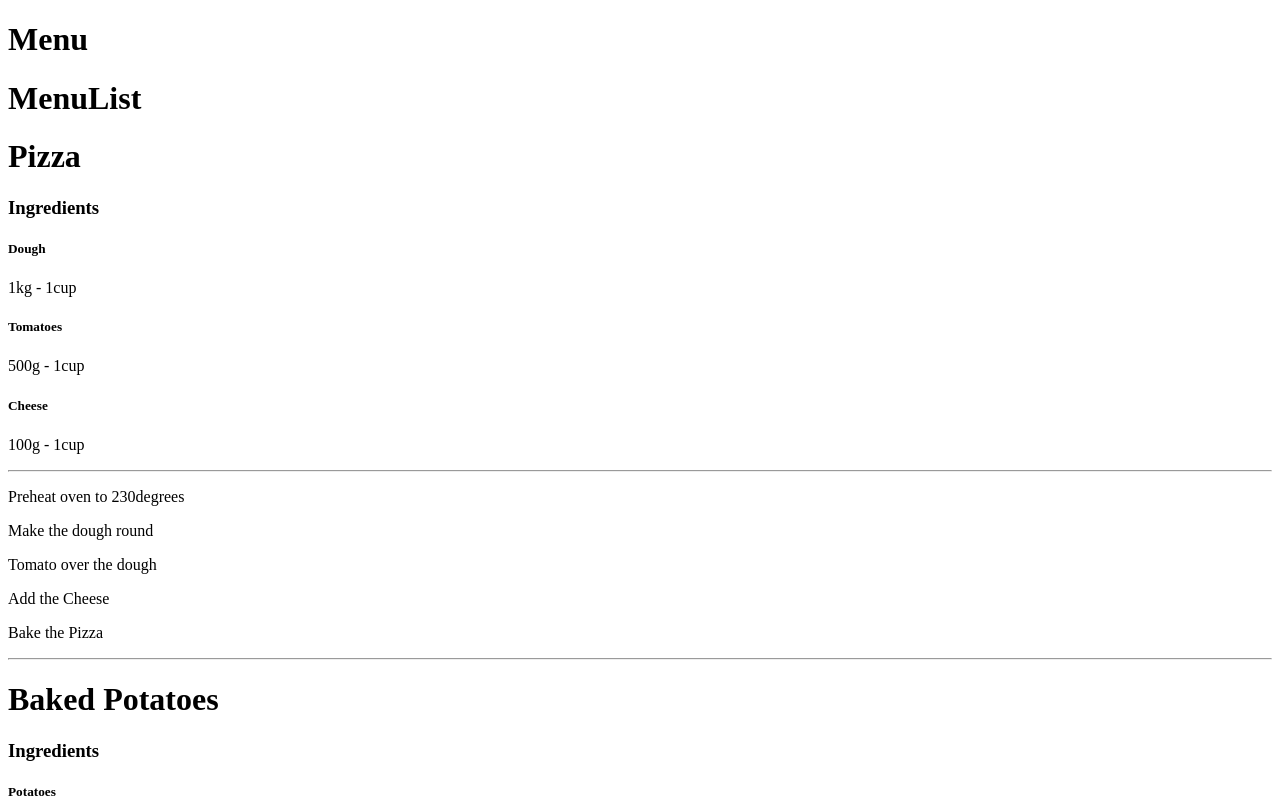
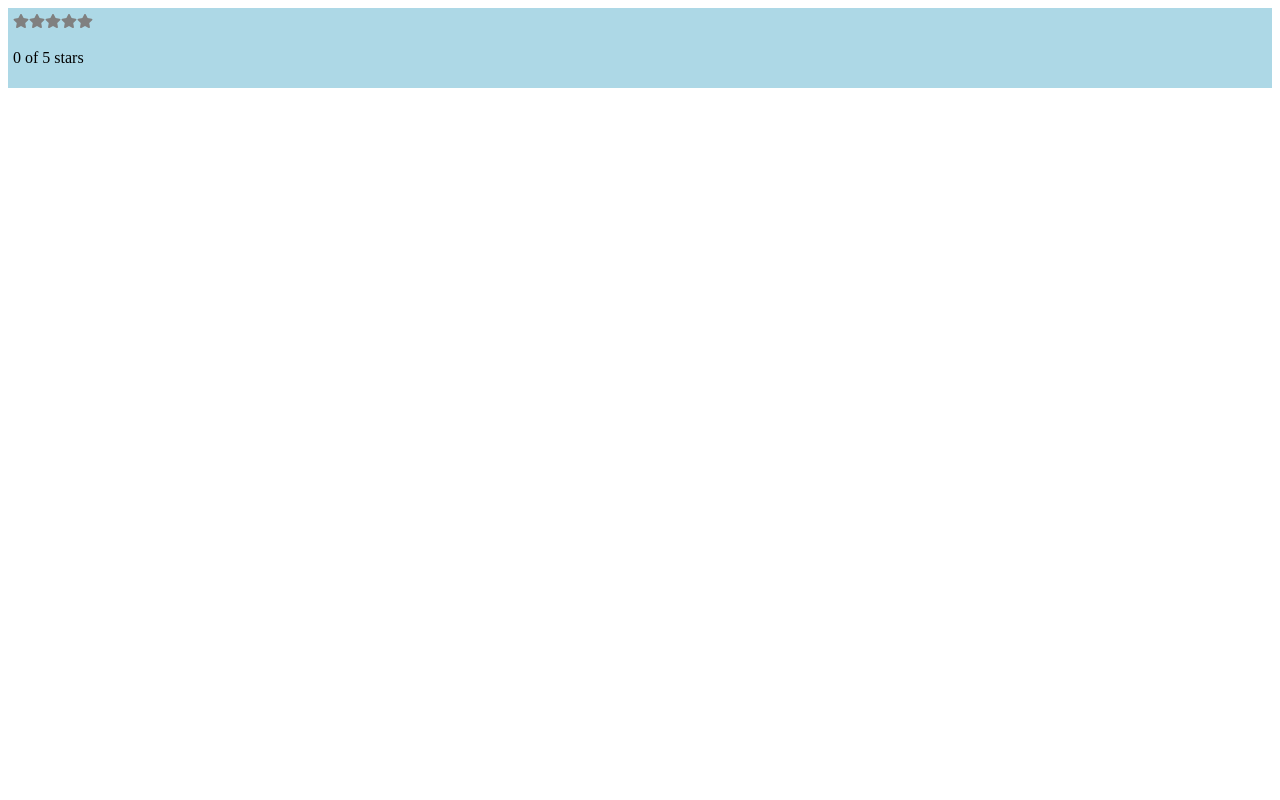
Before and after one commit to Hakan2211/everyday_exercise, a React (Vite) app: page / in a window 1280 px wide. Shown: the top 800 px of the page. Built offline with nearby package versions, Linux system fonts and the light colour scheme.

Commit message:
state basics

```diff
--- a/package.json
+++ b/package.json
@@ -12,6 +12,7 @@
     "lodash": "^4.17.21",
     "react": "^18.2.0",
     "react-dom": "^18.2.0",
+    "react-icons": "^4.4.0",
     "react-router-dom": "^6.3.0",
     "styled-components": "^5.3.5"
   },
--- a/src/Components/App.jsx
+++ b/src/Components/App.jsx
@@ -1,16 +1,9 @@
-import MenuList from "./PropsExercise/Menu/MenuList";
-import { useEffect, useState } from "react";
-import { data } from "../data/data";
+import StarRating from "./State/StarRating";
 
 const App = () => {
-  const [dataMenu, setDataMenu] = useState([]);
-  useEffect(() => {
-    setDataMenu(data);
-  }, [data]);
   return (
     <>
-      <h1>Menu</h1>
-      <MenuList data={dataMenu} />
+      <StarRating style={{ backgroundColor: "lightblue" }} />
     </>
   );
 };
--- /dev/null
+++ b/src/Components/State/Star.jsx
@@ -0,0 +1,5 @@
+import { FaStar } from "react-icons/fa";
+const Star = ({ selected = false, onSelect = (f) => f }) => {
+  return <FaStar color={selected ? "red" : "grey"} onClick={onSelect} />;
+};
+export default Star;
--- /dev/null
+++ b/src/Components/State/StarRating.jsx
@@ -0,0 +1,25 @@
+import { useState } from "react";
+import { FaStar } from "react-icons/fa";
+import Star from "./Star";
+
+const createArray = (length) => [...Array(length)];
+
+const StarRating = ({ totalStars = 5, style = {} }) => {
+  const [selectedStars, setSelectedStars] = useState(0);
+
+  return (
+    <div style={{ padding: "5px", ...style }}>
+      {createArray(totalStars).map((n, i) => (
+        <Star
+          key={i}
+          selected={selectedStars > i}
+          onSelect={() => setSelectedStars(i + 1)}
+        />
+      ))}
+      <p>
+        {selectedStars} of {totalStars} stars
+      </p>
+    </div>
+  );
+};
+export default StarRating;
```
Also changed, not shown: 1 other file (tests, documents, lock files or other folders).
